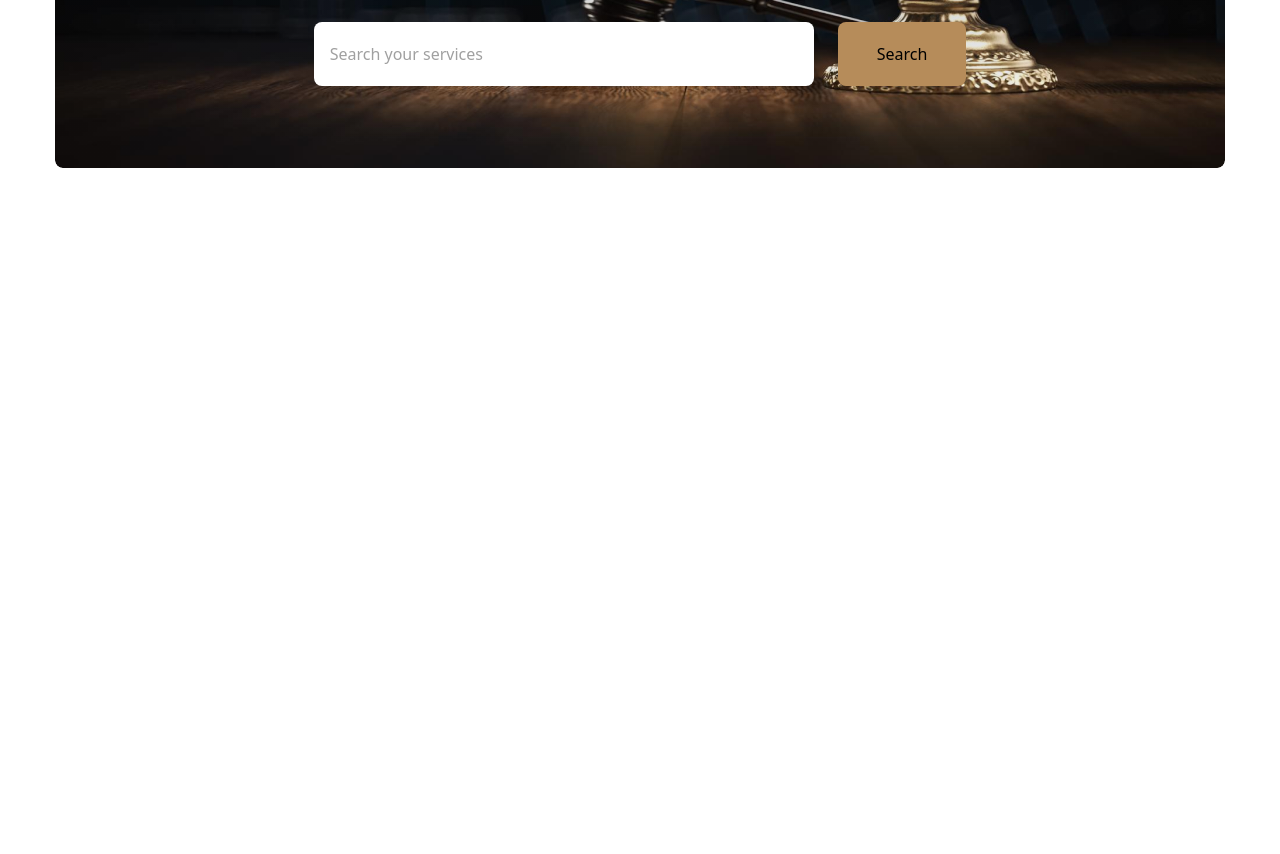
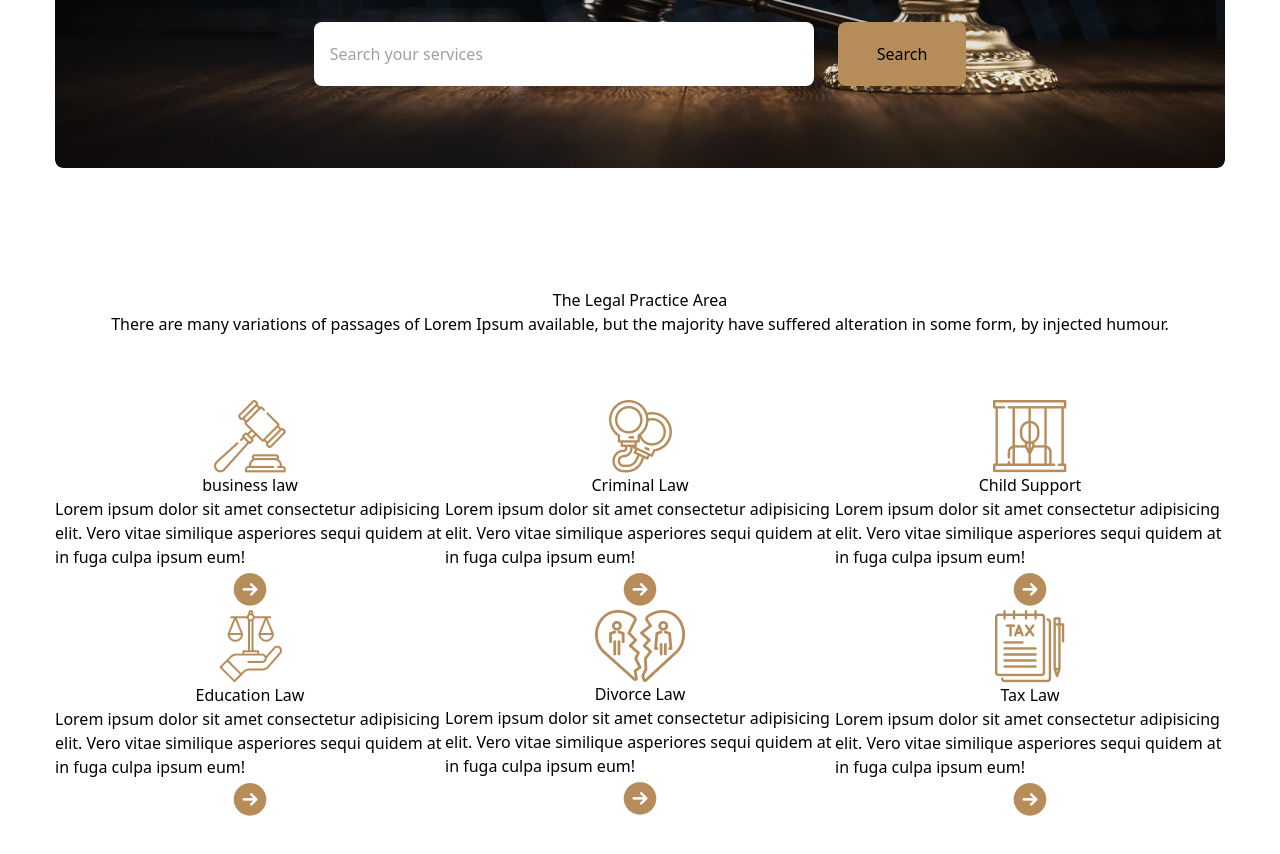
Before and after one commit to shadman76r/legal-solution, a plain HTML site: page index.html in a window 1280 px wide. Shown: the part 500-1354 px from the top of the page. Before the commit the page ends 800 px from the top, so only its background shows below. Drawn offline with nearby package versions, Linux system fonts and the light colour scheme; a web font is replaced by a local one.

Commit message:
card part

```diff
--- a/index.html
+++ b/index.html
@@ -35,6 +35,49 @@
     </header>
     <!-- main body -->
     <main>
+        <div class="grid mx-auto mt-[120px]">
+            <h2 class="mx-auto">The Legal Practice Area</h2>
+            <p class="mx-auto">There are many variations of passages of Lorem Ipsum available, but the majority have suffered alteration in some form, by injected humour.</p>
+        </div>
+        <!-- card container -->
+        <div class="grid xl:grid-cols-3 md:grid-cols-2  justify-items-center max-w-[1170px] mx-auto m-[64px]">
+            <div class=" justify-items-center">
+                <img src="./images/business.png" alt="">
+                <h2 class="te">business law</h2>
+                <p>Lorem ipsum dolor sit amet consectetur adipisicing elit. Vero vitae similique asperiores sequi quidem at in fuga culpa ipsum eum!</p>
+                <img src="./images/Frame.png" alt="">
+            </div>
+            <div class=" justify-items-center">
+                <img src="./images/criminal.png" alt="">
+                <h2>Criminal Law</h2>
+                <p>Lorem ipsum dolor sit amet consectetur adipisicing elit. Vero vitae similique asperiores sequi quidem at in fuga culpa ipsum eum!</p>
+                <img src="./images/Frame.png" alt="">
+            </div>
+            <div class=" justify-items-center">
+                <img src="./images/child.png" alt="">
+                <h2>Child Support</h2>
+                <p>Lorem ipsum dolor sit amet consectetur adipisicing elit. Vero vitae similique asperiores sequi quidem at in fuga culpa ipsum eum!</p>
+                <img src="./images/Frame.png" alt="">
+            </div>
+            <div class=" justify-items-center">
+                <img src="./images/education.png" alt="">
+                <h2>Education Law</h2>
+                <p>Lorem ipsum dolor sit amet consectetur adipisicing elit. Vero vitae similique asperiores sequi quidem at in fuga culpa ipsum eum!</p>
+                <img src="./images/Frame.png" alt="">
+            </div>
+            <div class=" justify-items-center">
+                <img src="./images/divorce.png" alt="">
+                <h2>Divorce Law</h2>
+                <p>Lorem ipsum dolor sit amet consectetur adipisicing elit. Vero vitae similique asperiores sequi quidem at in fuga culpa ipsum eum!</p>
+                <img src="./images/Frame.png" alt="">
+            </div>
+            <div class=" justify-items-center">
+                <img src="./images/tax.png" alt="">
+                <h2>Tax Law</h2>
+                <p>Lorem ipsum dolor sit amet consectetur adipisicing elit. Vero vitae similique asperiores sequi quidem at in fuga culpa ipsum eum!</p>
+                <img src="./images/Frame.png" alt="">
+            </div>
+        </div>
 
     </main>
     <!-- footer -->
```
